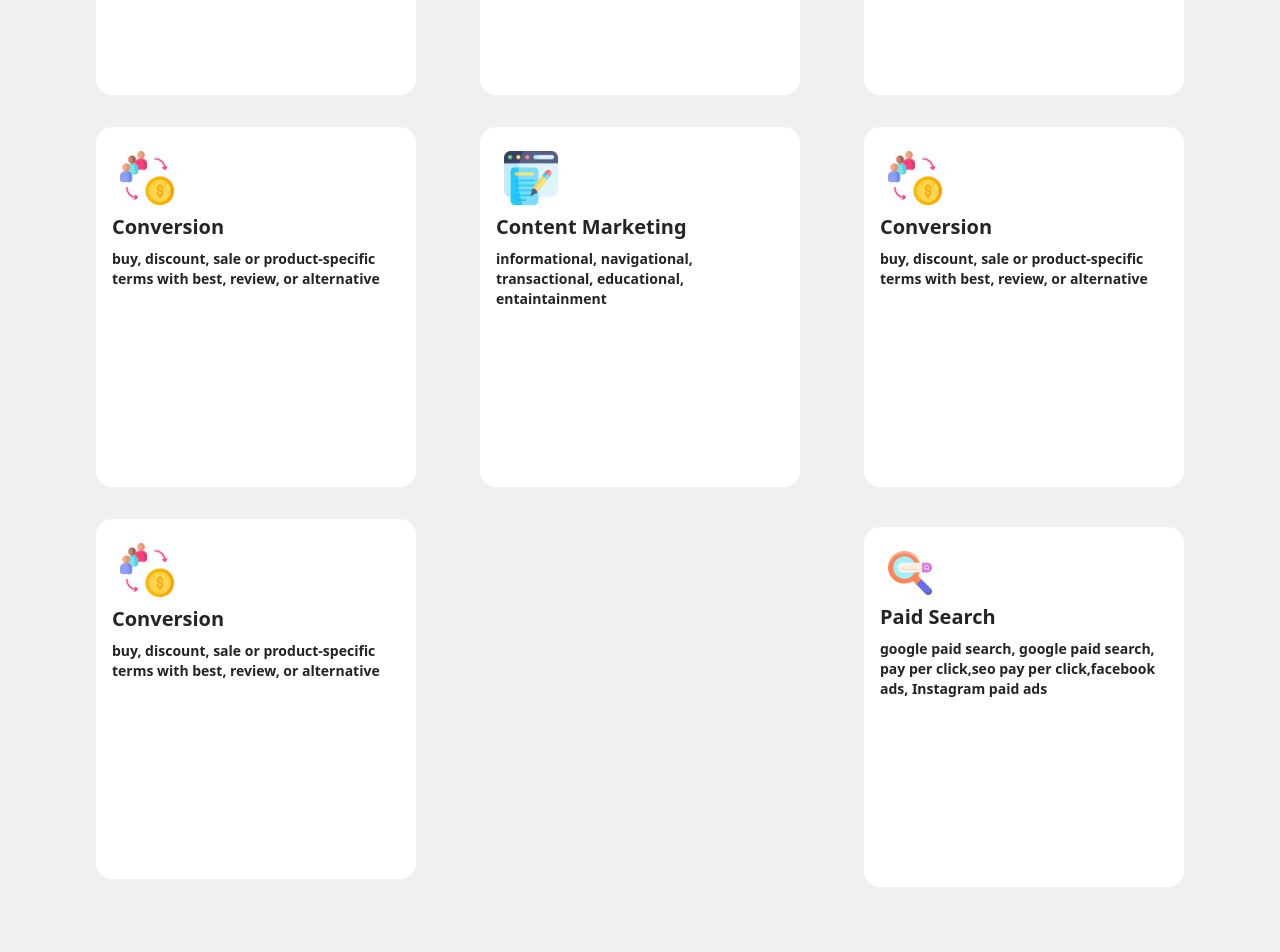
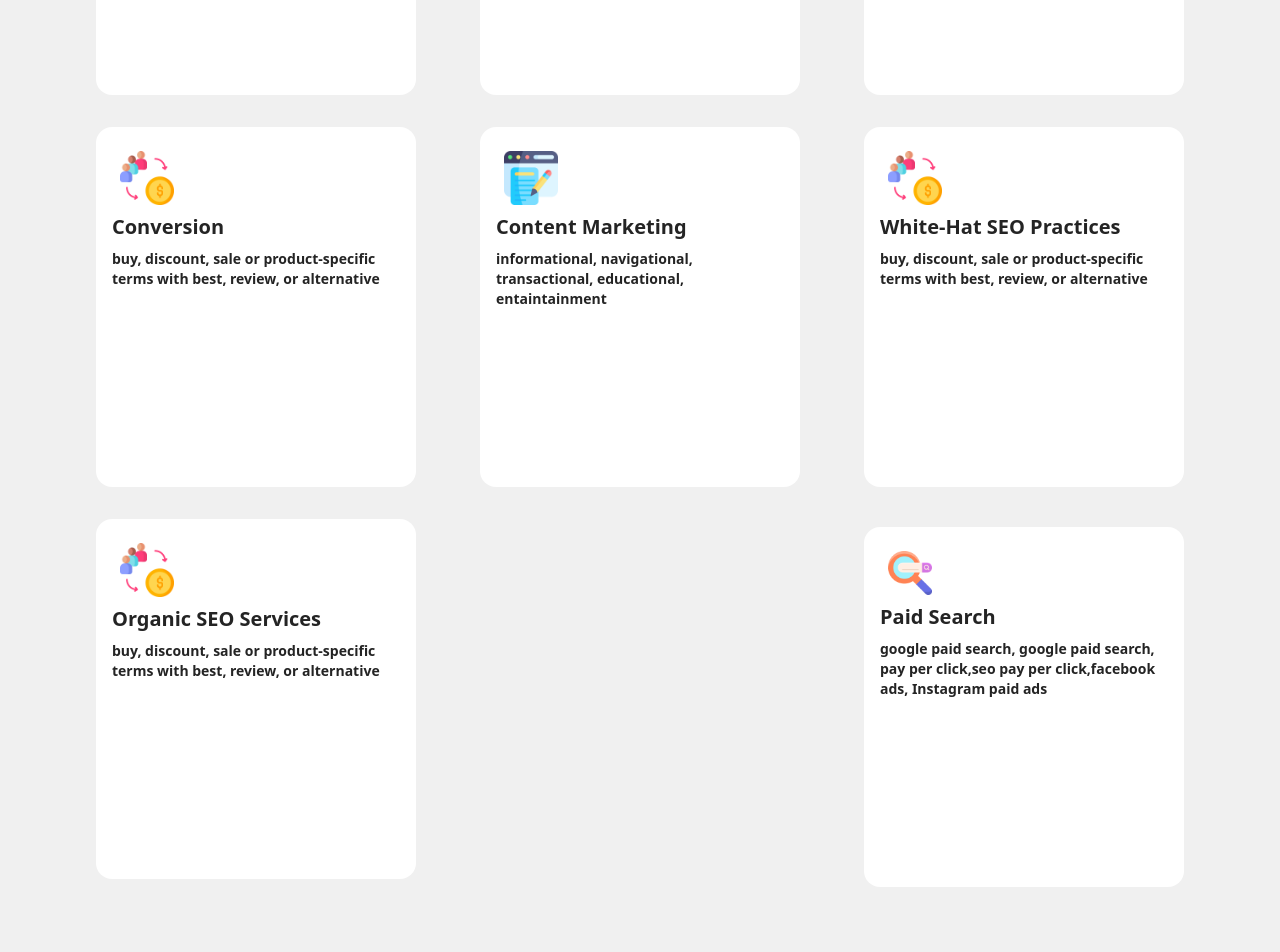
Before and after one commit to raosatyam09/seo, a React (Vite) app: page / in a window 1280 px wide. Shown: the part 1300-2252 px from the top of the page. Built offline with nearby package versions, Linux system fonts and the light colour scheme.

Commit message:
Update Service.jsx

```diff
--- a/src/components/Service.jsx
+++ b/src/components/Service.jsx
@@ -66,7 +66,7 @@ function Service (){
             <div className="w-[70px] h-auto p-2">
                 <img src={convert} alt="conversion"/>
             </div>
-            Conversion
+            White-Hat SEO Practices
            <div className="text-sm pt-2">buy, discount, sale or product-specific terms with best, review, or alternative </div>
         </div>
 
@@ -74,7 +74,7 @@ function Service (){
             <div className="w-[70px] h-auto p-2">
                 <img src={convert} alt="conversion"/>
             </div>
-            Conversion
+            Organic SEO Services
            <div className="text-sm pt-2">buy, discount, sale or product-specific terms with best, review, or alternative </div>
         </div>
 
```
